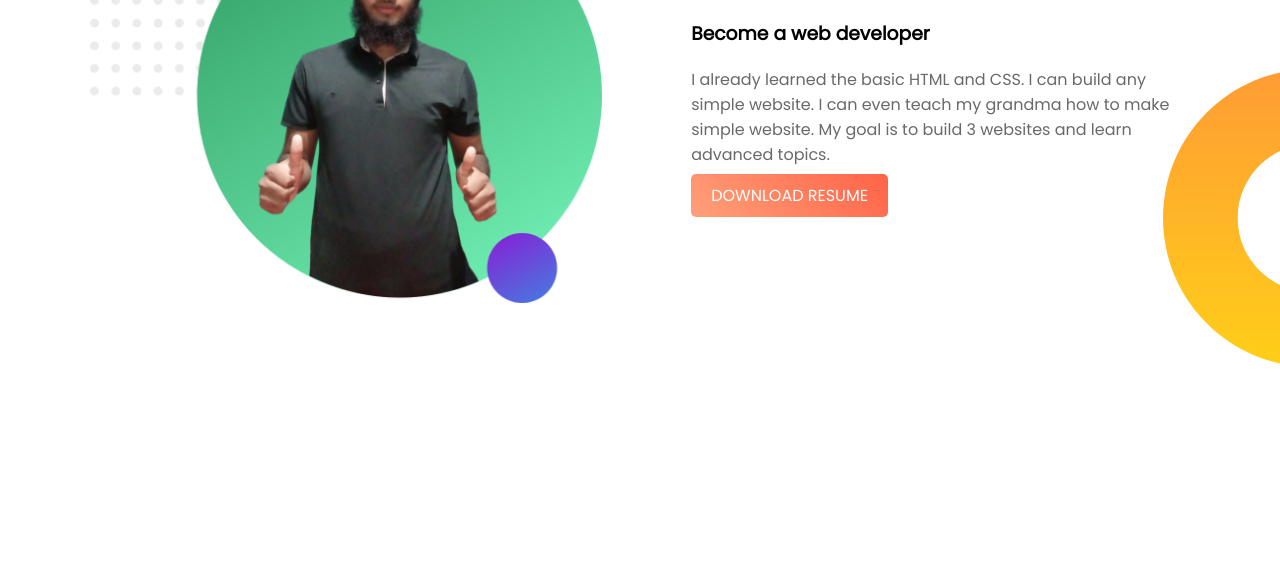
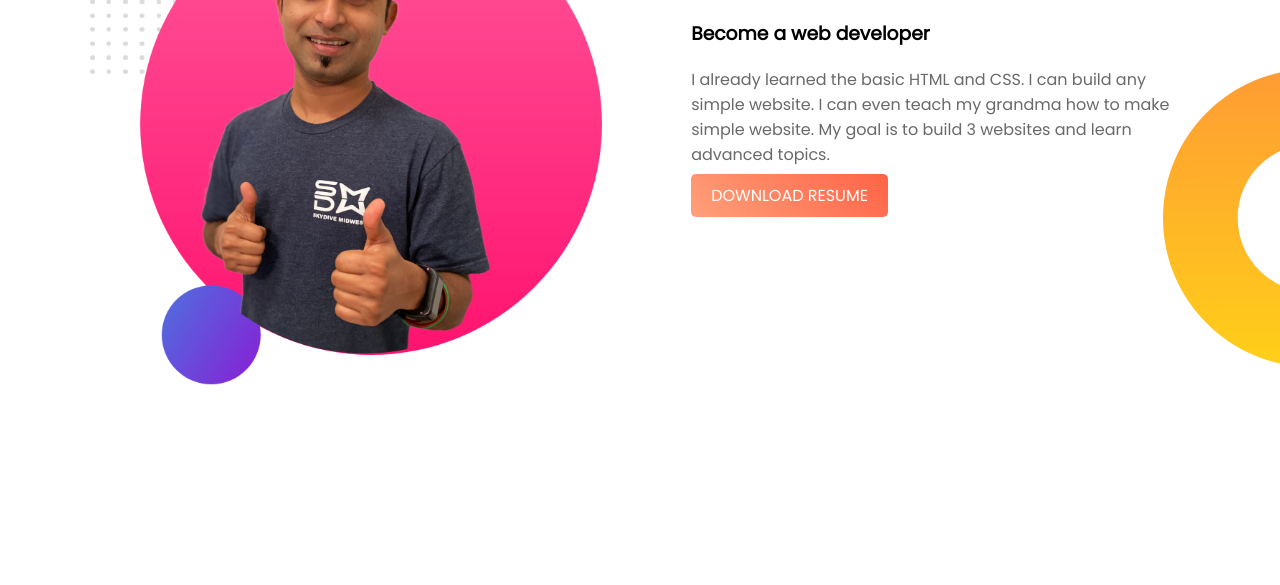
Before and after one commit to sharif-w/web-portfolio, a plain HTML site: page index.html in a window 1280 px wide. Shown: the part 757-1342 px from the top of the page. Drawn offline with Linux system fonts and the light colour scheme.

Commit message:
git commit

```diff
--- a/index.html
+++ b/index.html
@@ -23,7 +23,7 @@
        </section>
        <section class="Dream-area">
               <div class="half-width">
-                     <img src="images/saiful1.png" >
+                     <img src="images/jhankar2.png" >
               </div>
               <div class="half-width">
                      <h2>Dream Big</h2>
```
